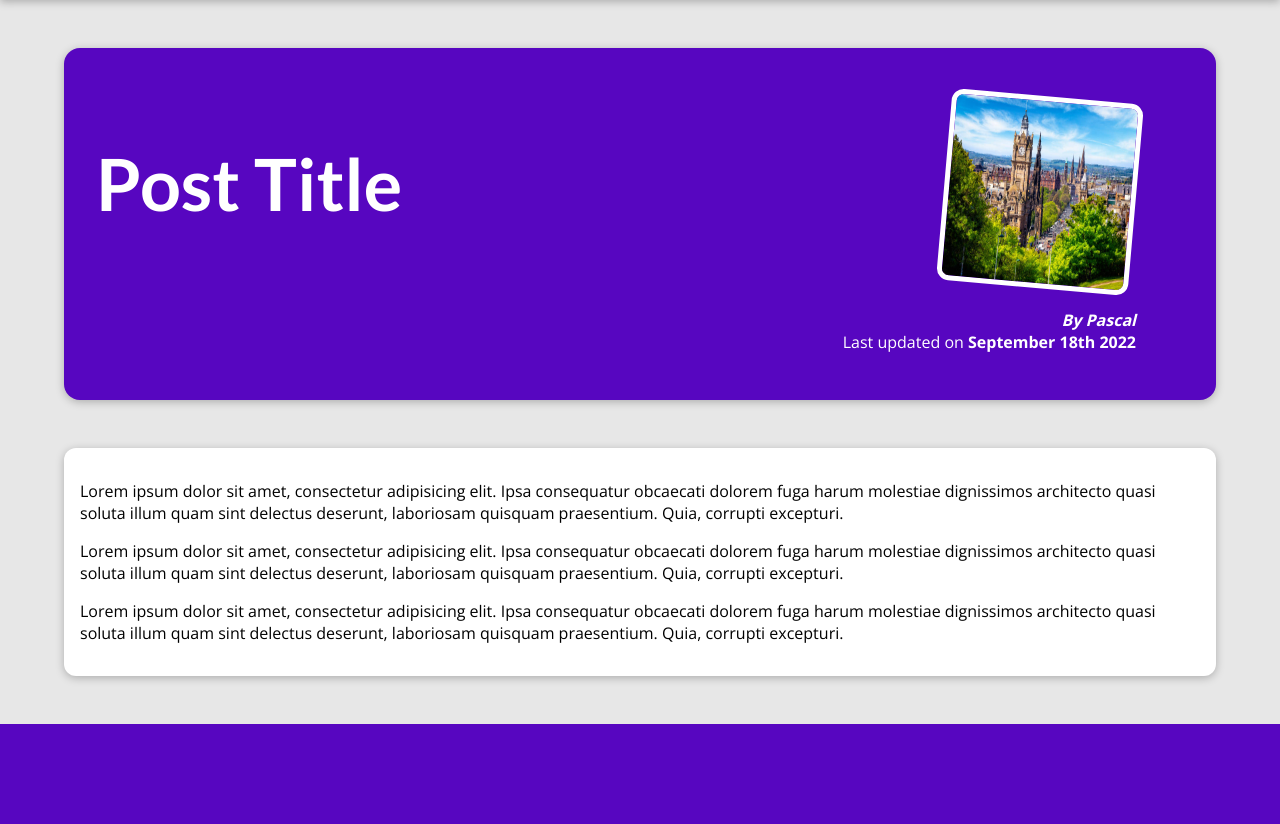
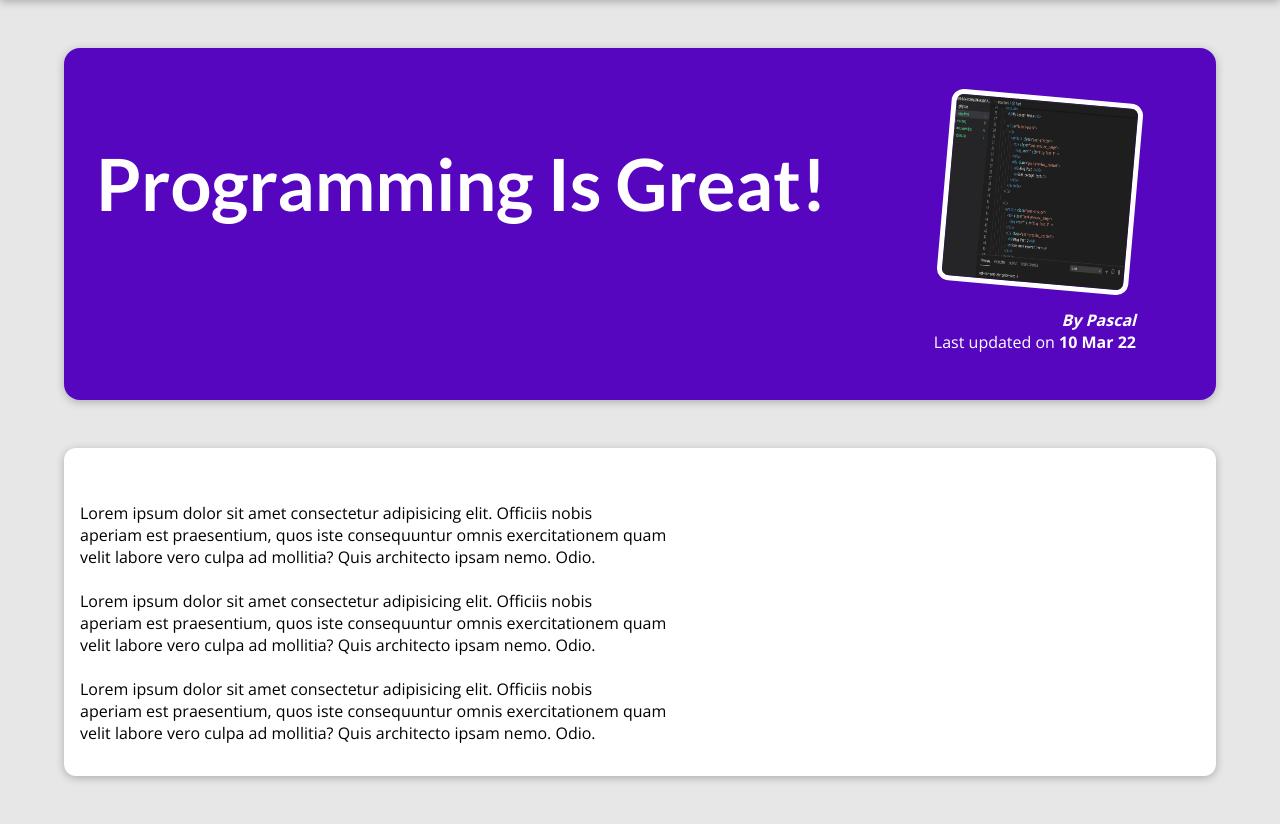
Before and after one commit to PascalLiPooKim/django-project-building-a-blog, a Django app: page /posts/programming-is-fun in a window 1280 px wide. Shown: the part 80-904 px from the top of the page. Before the commit the page ends 804 px from the top, so only its background shows below. Run offline with Django 4.2, Linux system fonts and the light colour scheme.

Commit message:
add a single post page

```diff
--- a/my_site/blog/templates/blog/post-detail.html
+++ b/my_site/blog/templates/blog/post-detail.html
@@ -3,7 +3,7 @@
 
 
 {% block title %}
-    This Post Title
+    {{post.title}}
 {% endblock %}
 
 {%block css_files %}
@@ -12,34 +12,17 @@
 
 {% block content %}
      <section id="summary">
-        <h2>Post Title</h2>
+        <h2>{{post.title}}</h2>
         <article>
-            <img src="{% static "blog/images/edinburgh.jpg" %}" alt="Post Title"/>
-            <address>By Pascal</address>
+            <img src="{% static "blog/images/"|add:post.image %}" alt="Post Title"/>
+            <address>By {{post.author}}</address>
             <div>
-                Last updated on <time>September 18th 2022</time>
+                Last updated on <time>{{post.date|date:"d M y"}}</time>
             </div>
         </article>
     </section>
 
     <main>
-        <p>
-            Lorem ipsum dolor sit amet, consectetur adipisicing elit.
-            Ipsa consequatur obcaecati dolorem fuga harum molestiae
-            dignissimos architecto quasi soluta illum quam sint delectus deserunt,
-            laboriosam quisquam praesentium. Quia, corrupti excepturi.
-        </p>
-        <p>
-            Lorem ipsum dolor sit amet, consectetur adipisicing elit.
-            Ipsa consequatur obcaecati dolorem fuga harum molestiae
-            dignissimos architecto quasi soluta illum quam sint delectus deserunt,
-            laboriosam quisquam praesentium. Quia, corrupti excepturi.
-        </p>
-        <p>
-            Lorem ipsum dolor sit amet, consectetur adipisicing elit.
-            Ipsa consequatur obcaecati dolorem fuga harum molestiae
-            dignissimos architecto quasi soluta illum quam sint delectus deserunt,
-            laboriosam quisquam praesentium. Quia, corrupti excepturi.
-        </p>
+        {{post.content|linebreaks }}
     </main>
 {% endblock %}
--- a/my_site/blog/views.py
+++ b/my_site/blog/views.py
@@ -37,9 +37,11 @@ all_posts = [
           Lorem ipsum dolor sit amet consectetur adipisicing elit. Officiis nobis
           aperiam est praesentium, quos iste consequuntur omnis exercitationem quam
           velit labore vero culpa ad mollitia? Quis architecto ipsam nemo. Odio.
+
           Lorem ipsum dolor sit amet consectetur adipisicing elit. Officiis nobis
           aperiam est praesentium, quos iste consequuntur omnis exercitationem quam
           velit labore vero culpa ad mollitia? Quis architecto ipsam nemo. Odio.
+
           Lorem ipsum dolor sit amet consectetur adipisicing elit. Officiis nobis
           aperiam est praesentium, quos iste consequuntur omnis exercitationem quam
           velit labore vero culpa ad mollitia? Quis architecto ipsam nemo. Odio.
@@ -56,9 +58,11 @@ all_posts = [
           Lorem ipsum dolor sit amet consectetur adipisicing elit. Officiis nobis
           aperiam est praesentium, quos iste consequuntur omnis exercitationem quam
           velit labore vero culpa ad mollitia? Quis architecto ipsam nemo. Odio.
+
           Lorem ipsum dolor sit amet consectetur adipisicing elit. Officiis nobis
           aperiam est praesentium, quos iste consequuntur omnis exercitationem quam
           velit labore vero culpa ad mollitia? Quis architecto ipsam nemo. Odio.
+
           Lorem ipsum dolor sit amet consectetur adipisicing elit. Officiis nobis
           aperiam est praesentium, quos iste consequuntur omnis exercitationem quam
           velit labore vero culpa ad mollitia? Quis architecto ipsam nemo. Odio.
@@ -80,7 +84,12 @@ def starting_page(request):
     })
 
 def posts(request):
-    return render(request, "blog/all-posts.html")
+    return render(request, "blog/all-posts.html", {
+        "all_posts": all_posts
+    })
 
 def post_detail(request, slug):
-    return render(request, "blog/post-detail.html")
+    identified_post = next(post for post in all_posts if post["slug"] == slug)
+    return render(request, "blog/post-detail.html", {
+        "post":identified_post
+    })
```
Also changed, not shown: my_site/blog/templates/blog/all-posts.html (+3 -6 lines).
